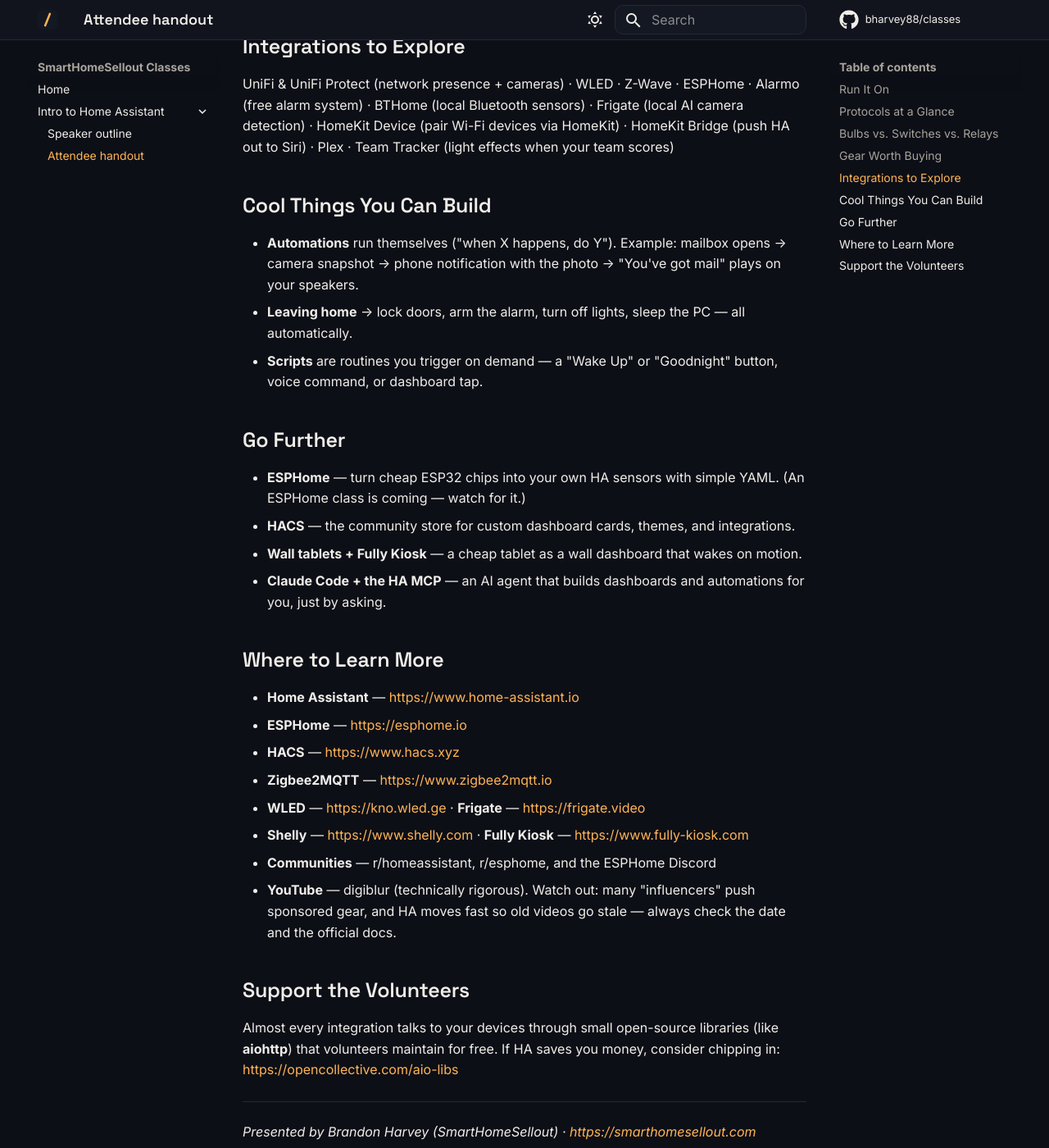
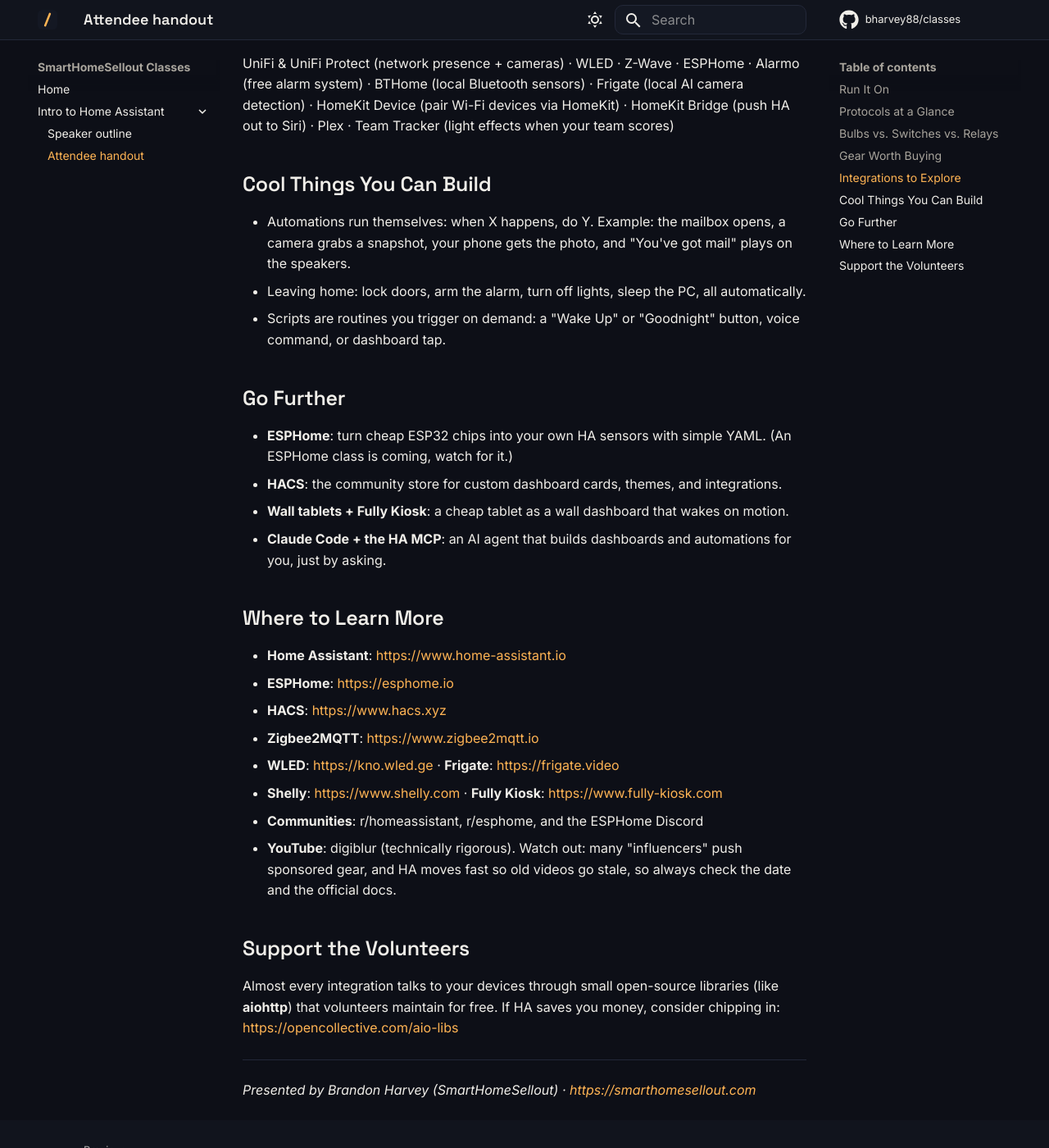
Before and after one commit to bharvey88/classes, an MkDocs documentation site: the page built from docs/intro-to-home-assistant/handout.md, in a window 1280 px wide and 1400 px high, scrolled down 1681 px. Shown: the whole window at 82% size. Built offline with MkDocs 1.6.1 and Material for MkDocs 9.7.7, drawn with Linux system fonts in a browser that asks for light colours; comment, search, counter and statistics services are not loaded; some of the changed text lies outside the part shown.

Commit message:
Prose cleanup: drop em dashes, dedupe middleman pitch, cut bold-stuffing
Co-Authored-By: Claude Fable 5 <noreply@anthropic.com>

```diff
--- a/docs/intro-to-home-assistant/handout.md
+++ b/docs/intro-to-home-assistant/handout.md
@@ -2,29 +2,29 @@
 
 *Your take-home guide · Dallas Makerspace*
 
-**What it is:** Home Assistant is the **middleman** that connects all your smart devices and protocols (Zigbee, Z-Wave, Wi-Fi, Bluetooth) into one local app — no ten vendor apps, no cloud lock-in, your data stays yours. It's free and open source, backed by the non-profit Open Home Foundation.
+**What it is:** Home Assistant puts every smart device in your house, whatever protocol it speaks, into one app that runs locally. Your data never leaves home and there is no subscription. It's free and open source, backed by the non-profit Open Home Foundation.
 
 ## Run It On
 
-- **HA Green** — official plug-and-play box, easiest start (HAOS)
-- **Raspberry Pi** — popular and well-documented
-- **Mini PC or old laptop** — needs 6th-gen Intel or newer (a laptop works even with no screen). Lenovo M910q, or a new N100/N150 mini PC off Amazon.
+- **HA Green**: official plug-and-play box, easiest start (HAOS)
+- **Raspberry Pi**: popular and well-documented
+- **Mini PC or old laptop**: needs 6th-gen Intel or newer (a laptop works even with no screen). Lenovo M910q, or a new N100/N150 mini PC off Amazon.
 
 ## Protocols at a Glance
 
 | Protocol | Good for | What you need |
 | --- | --- | --- |
-| **Z-Wave** | Very reliable, less congested. Great for door locks & critical sensors. | A controller — Home Assistant Connect ZWA-2 |
-| **Zigbee** | Huge, cheap device selection. Self-healing mesh. | A coordinator — Home Assistant Connect ZBT-2 (ZHA or Zigbee2MQTT) |
+| **Z-Wave** | Very reliable, less congested. Great for door locks & critical sensors. | A controller: Home Assistant Connect ZWA-2 |
+| **Zigbee** | Huge, cheap device selection. Self-healing mesh. | A coordinator: Home Assistant Connect ZBT-2 (ZHA or Zigbee2MQTT) |
 | **Wi-Fi / Ethernet** | Simple, no hub. Cameras, Shelly relays, ESP devices. | Just your network |
 | **Bluetooth / BLE** | Cheap room sensors, presence detection. | A BLE proxy (e.g. an ESP device) for range |
-| **Thread / Matter** | The future — but still maturing (firmware/reliability). | Wait if you're just starting out |
+| **Thread / Matter** | The future, but still maturing (firmware/reliability). | Wait if you're just starting out |
 
 ## Bulbs vs. Switches vs. Relays
 
-- **Smart bulbs** — per-bulb color & dimming, but if someone flips the wall switch the bulb loses power.
-- **Smart switches** — replace the wall switch, keep normal bulbs, the wall still works for everyone.
-- **In-wall relays (Shelly)** — hide behind your existing switch; best for retrofits and dumb fixtures.
+- Smart bulbs: per-bulb color & dimming, but if someone flips the wall switch the bulb loses power.
+- Smart switches: replace the wall switch, keep normal bulbs, the wall still works for everyone.
+- In-wall relays (Shelly): hide behind your existing switch; best for retrofits and dumb fixtures.
 
 **Rule of thumb:** switches & relays keep the wall working for family and guests; bulbs are for color everywhere.
 
@@ -32,7 +32,7 @@
 
 - **Z-Wave controller:** Home Assistant Connect ZWA-2 (the best, by far)
 - **Zigbee coordinator:** Home Assistant Connect ZBT-2
-- **Zigbee devices:** Philips Hue bulbs (pair straight to Zigbee2MQTT — no Hue bridge), Aqara (T1M, door/window sensors, Magic Cube), Third Reality
+- **Zigbee devices:** Philips Hue bulbs (pair straight to Zigbee2MQTT, no Hue bridge), Aqara (T1M, door/window sensors, Magic Cube), Third Reality
 - **In-wall / Wi-Fi:** Shelly relays
 - **LEDs:** WLED (on bulbs or LED controllers); a HUB75 matrix for DIY scoreboards
 - **Voice:** Home Assistant Voice Preview Edition (local, but takes setup to rival Alexa/Google today)
@@ -43,27 +43,27 @@ UniFi & UniFi Protect (network presence + cameras) · WLED · Z-Wave · ESPHome
 
 ## Cool Things You Can Build
 
-- **Automations** run themselves ("when X happens, do Y"). Example: mailbox opens → camera snapshot → phone notification with the photo → "You've got mail" plays on your speakers.
-- **Leaving home** → lock doors, arm the alarm, turn off lights, sleep the PC — all automatically.
-- **Scripts** are routines you trigger on demand — a "Wake Up" or "Goodnight" button, voice command, or dashboard tap.
+- Automations run themselves: when X happens, do Y. Example: the mailbox opens, a camera grabs a snapshot, your phone gets the photo, and "You've got mail" plays on the speakers.
+- Leaving home: lock doors, arm the alarm, turn off lights, sleep the PC, all automatically.
+- Scripts are routines you trigger on demand: a "Wake Up" or "Goodnight" button, voice command, or dashboard tap.
 
 ## Go Further
 
-- **ESPHome** — turn cheap ESP32 chips into your own HA sensors with simple YAML. (An ESPHome class is coming — watch for it.)
-- **HACS** — the community store for custom dashboard cards, themes, and integrations.
-- **Wall tablets + Fully Kiosk** — a cheap tablet as a wall dashboard that wakes on motion.
-- **Claude Code + the HA MCP** — an AI agent that builds dashboards and automations for you, just by asking.
+- **ESPHome**: turn cheap ESP32 chips into your own HA sensors with simple YAML. (An ESPHome class is coming, watch for it.)
+- **HACS**: the community store for custom dashboard cards, themes, and integrations.
+- **Wall tablets + Fully Kiosk**: a cheap tablet as a wall dashboard that wakes on motion.
+- **Claude Code + the HA MCP**: an AI agent that builds dashboards and automations for you, just by asking.
 
 ## Where to Learn More
 
-- **Home Assistant** — <https://www.home-assistant.io>
-- **ESPHome** — <https://esphome.io>
-- **HACS** — <https://www.hacs.xyz>
-- **Zigbee2MQTT** — <https://www.zigbee2mqtt.io>
-- **WLED** — <https://kno.wled.ge> · **Frigate** — <https://frigate.video>
-- **Shelly** — <https://www.shelly.com> · **Fully Kiosk** — <https://www.fully-kiosk.com>
-- **Communities** — r/homeassistant, r/esphome, and the ESPHome Discord
-- **YouTube** — digiblur (technically rigorous). Watch out: many "influencers" push sponsored gear, and HA moves fast so old videos go stale — always check the date and the official docs.
+- **Home Assistant**: <https://www.home-assistant.io>
+- **ESPHome**: <https://esphome.io>
+- **HACS**: <https://www.hacs.xyz>
+- **Zigbee2MQTT**: <https://www.zigbee2mqtt.io>
+- **WLED**: <https://kno.wled.ge> · **Frigate**: <https://frigate.video>
+- **Shelly**: <https://www.shelly.com> · **Fully Kiosk**: <https://www.fully-kiosk.com>
+- **Communities**: r/homeassistant, r/esphome, and the ESPHome Discord
+- **YouTube**: digiblur (technically rigorous). Watch out: many "influencers" push sponsored gear, and HA moves fast so old videos go stale, so always check the date and the official docs.
 
 ## Support the Volunteers
 
```
Also changed, not shown: docs/intro-to-home-assistant/outline.md (+88 -88 lines).
